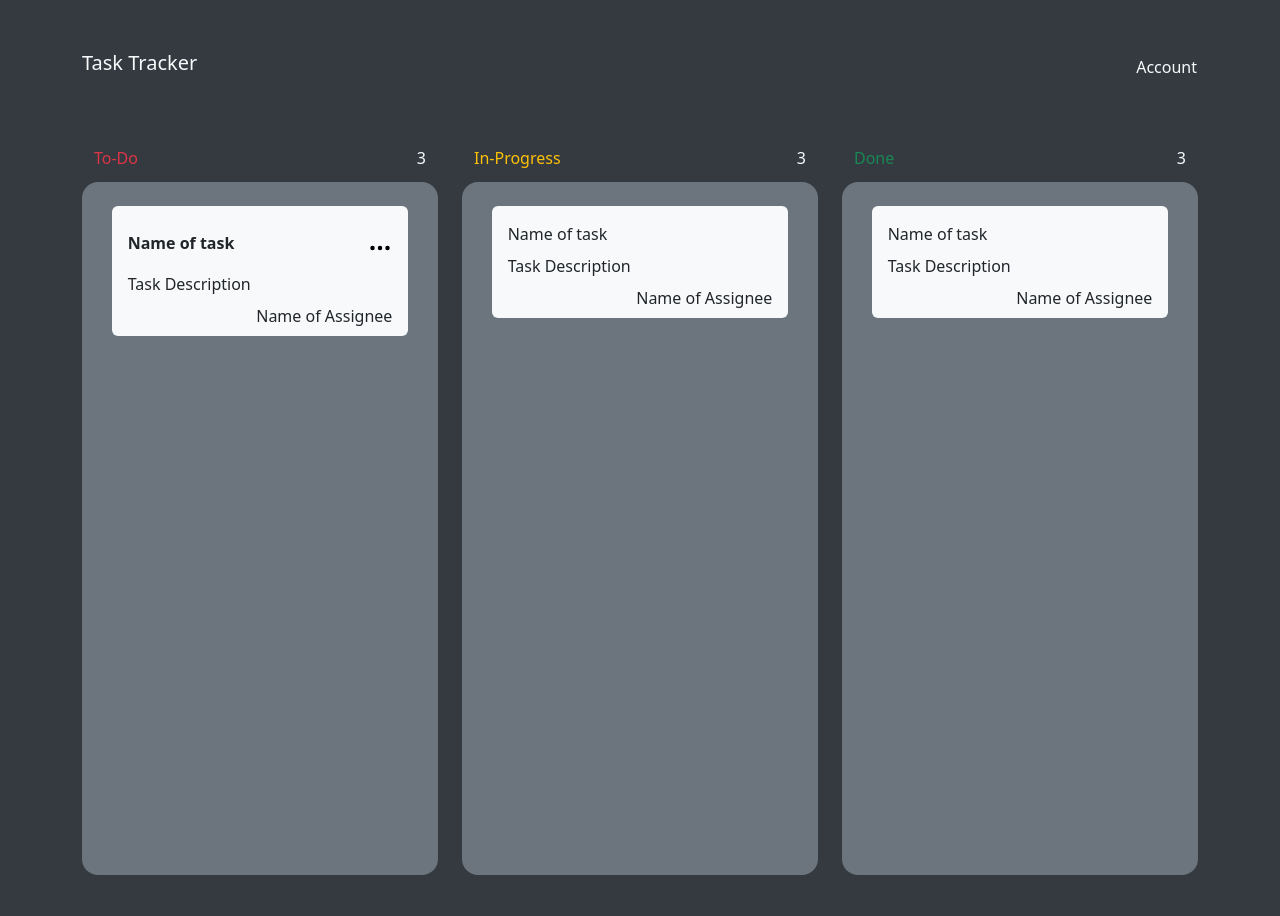
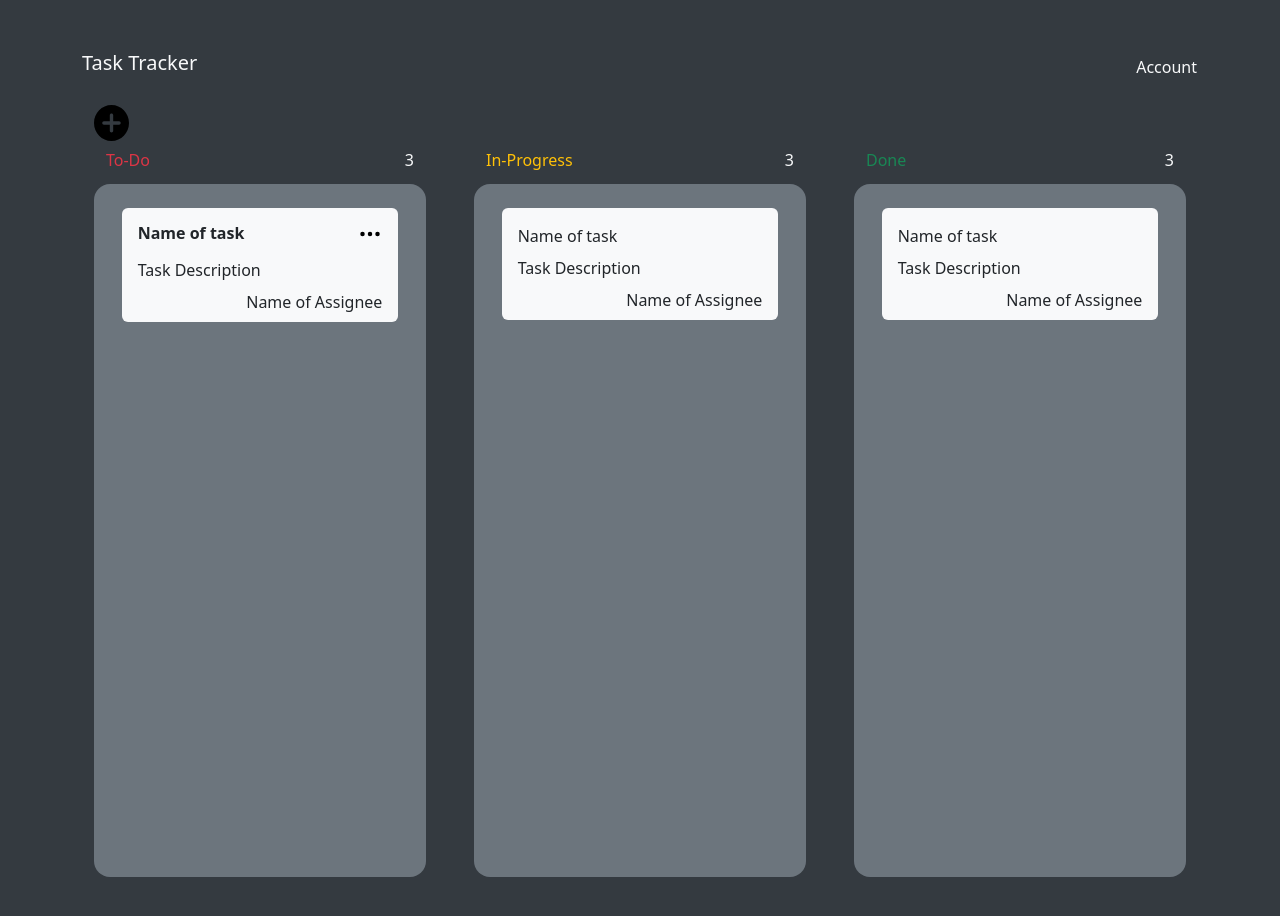
Before and after one commit to nauticuff/TaskTrackerSprint, a React (Create React App) app: page /Dashboard in a window 1280 px wide. Shown: the top 916 px of the page. Built offline with nearby package versions, Linux system fonts and the light colour scheme.

Commit message:
Added: plus btn comp., plus.svg, modal fixed cols

```diff
--- /dev/null
+++ b/src/Components/AddTasksButton/AddTasksButtonComponent.tsx
@@ -0,0 +1,36 @@
+import React, { useState } from 'react';
+import Button from 'react-bootstrap/Button';
+import Modal from 'react-bootstrap/Modal';
+import PlusSign from '../../Assets/plus.svg';
+
+const AddTasksButton = (): JSX.Element => {
+  const [show, setShow] = useState(false);
+
+  const handleClose = () => setShow(false);
+  const handleShow = () => setShow(true);
+
+  return (
+    <>
+      <Button className='bg-transparent border border-0 border-transparent my-0' onClick={handleShow}>
+        <img className=''  style={{ height: '2.2rem' }} src={PlusSign} alt="add icon" />
+      </Button>
+
+      <Modal show={show} onHide={handleClose}>
+        <Modal.Header closeButton>
+          <Modal.Title>Modal heading</Modal.Title>
+        </Modal.Header>
+        <Modal.Body>Woohoo, you're reading this text in a modal!</Modal.Body>
+        <Modal.Footer>
+          <Button variant="secondary" onClick={handleClose}>
+            Close
+          </Button>
+          <Button variant="primary" onClick={handleClose}>
+            Save Changes
+          </Button>
+        </Modal.Footer>
+      </Modal>
+    </>
+  );
+}
+
+export default AddTasksButton;
--- a/src/Components/Dashboard/Dashboard.css
+++ b/src/Components/Dashboard/Dashboard.css
@@ -1,7 +1,7 @@
 html {
     background-color: rgba(52, 58, 64, 1);
-    height: 100vh;
-    width: 100vw;
+    /* height: 100vh;
+    width: 100vw; */
 }
 
 .bgDark {
@@ -19,3 +19,18 @@ html {
 .smallFont {
     font-size: .75rem;
 }
+
+::-webkit-scrollbar {
+    width: .5rem;
+    height: .5rem;
+  }
+
+  ::-webkit-scrollbar-track {
+    background-color: #9FA6B2;
+    border-radius: 10px;
+  }
+
+  ::-webkit-scrollbar-thumb {
+    background: #616161;
+    border-radius: 1rem;
+  }
--- a/src/Components/Dashboard/Dashboard.tsx
+++ b/src/Components/Dashboard/Dashboard.tsx
@@ -3,6 +3,7 @@ import './Dashboard.css';
 import 'bootstrap/dist/css/bootstrap.min.css';
 import { Col, Container, Row, Button } from "react-bootstrap";
 import ThreeDots from '../../Assets/three-dots.svg';
+import AddTasksButton from "../AddTasksButton/AddTasksButtonComponent";
 
 const DashboardComponent = (): JSX.Element => {
 
@@ -16,7 +17,7 @@ const DashboardComponent = (): JSX.Element => {
         <>
             <div className="bgDark">
                 <Container className="pb-5">
-                    <Row className="my-5">
+                    <Row className="mt-5">
                         <Col className="col-6">
                             <p className="fs-5 text-light m-0">Task Tracker</p>
                         </Col>
@@ -26,11 +27,14 @@ const DashboardComponent = (): JSX.Element => {
                             </Button>
                         </Col>
                     </Row>
-                    <Row>
-                        {/* Modal to add tasks goes here */}
+                    <Row className="justify-content-start">
+                        <Col className="col-1">
+                            <AddTasksButton />
+                        </Col>
                     </Row>
                     <Row className="justify-content-between">
                         <Col className="col-4 px-4">
+                            <Container>
                                 <Row className="mb-1">
                                     <Col className="col-6">
                                         <p className="text-danger">To-Do</p>
@@ -40,14 +44,14 @@ const DashboardComponent = (): JSX.Element => {
                                     </Col>
                                 </Row>
                                 <Row>
-                                <Col className="col-12 bg-secondary rounded-4 col-height overflow-scroll">
+                                    <Col className="col-12 bg-secondary rounded-4 col-height">
                                         <Row className="justify-content-center pt-4">
-                                        <Col className="col-10 rounded mb-3 bg-light pt-3 px-3">
+                                            <Col className="col-10 rounded mb-3 bg-light pt-0 px-3">
                                                 <Row>
-                                                <Col className="col-6 d-flex">
-                                                   <p className="fw-bold align-self-center">Name of task</p>
+                                                    <Col className="col-10 d-flex">
+                                                        <p className="fw-bold align-self-center m-0">Name of task</p>
                                                     </Col>
-                                                <Col className="col-6 d-flex justify-content-end">
+                                                    <Col className="col-2 d-flex justify-content-end">
                                                         <Button className="align-self-start bg-transparent border border-0 p-0 m-0">
                                                             <img className="" src={ThreeDots} alt="three dots" height={'24px'} width={'24px'} />
                                                         </Button>
@@ -59,8 +63,10 @@ const DashboardComponent = (): JSX.Element => {
                                         </Row>
                                     </Col>
                                 </Row>
+                            </Container>
                         </Col>
                         <Col className="col-4 px-4">
+                            <Container>
                                 <Row className="mb-1">
                                     <Col className="col-6">
                                         <p className="text-warning">In-Progress</p>
@@ -80,8 +86,10 @@ const DashboardComponent = (): JSX.Element => {
                                         </Row>
                                     </Col>
                                 </Row>
+                            </Container>
                         </Col>
                         <Col className="col-4 px-4">
+                            <Container>
                                 <Row className="mb-1">
                                     <Col className="col-6">
                                         <p className="text-success">Done</p>
@@ -101,6 +109,7 @@ const DashboardComponent = (): JSX.Element => {
                                         </Row>
                                     </Col>
                                 </Row>
+                            </Container>
                         </Col>
                     </Row>
                 </Container>
```
Also changed, not shown: src/Assets/plus.svg (added), src/Components/AddTasksButton/AddTasksButton.css (added). Lines whose indentation alone changed are shown as unchanged.
